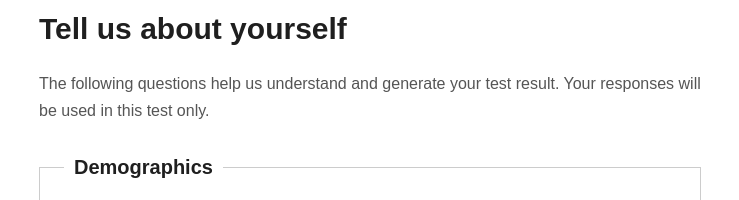
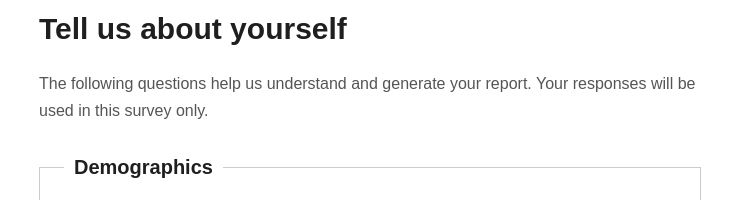
Before and after one commit to Versida/Classification_Test, a plain HTML site: page index.html in a window 1280 px wide. Both pictures are taken after a click on the button "Continue". Shown: the part 124-324 px from the top of the page, 270-1009 px from the left. Drawn offline with Linux system fonts and the light colour scheme.

Commit message:
Update index.html

```diff
--- a/index.html
+++ b/index.html
@@ -4,7 +4,7 @@
   <meta charset="UTF-8">
   <meta name="viewport" content="width=device-width, initial-scale=1.0">
 
-  <title>Gender Implicit Association Test</title>
+  <title>Feed Fine-Tuner</title>
 
   <link rel="stylesheet" href="style.css">
 </head>
@@ -54,8 +54,8 @@
   <h2>Tell us about yourself</h2>
 
   <p class="background-introduction">
-    The following questions help us understand and generate your test result.
-    Your responses will be used in this test only.
+    The following questions help us understand and generate your report.
+    Your responses will be used in this survey only.
   </p>
 
   <form id="background-form">
```
